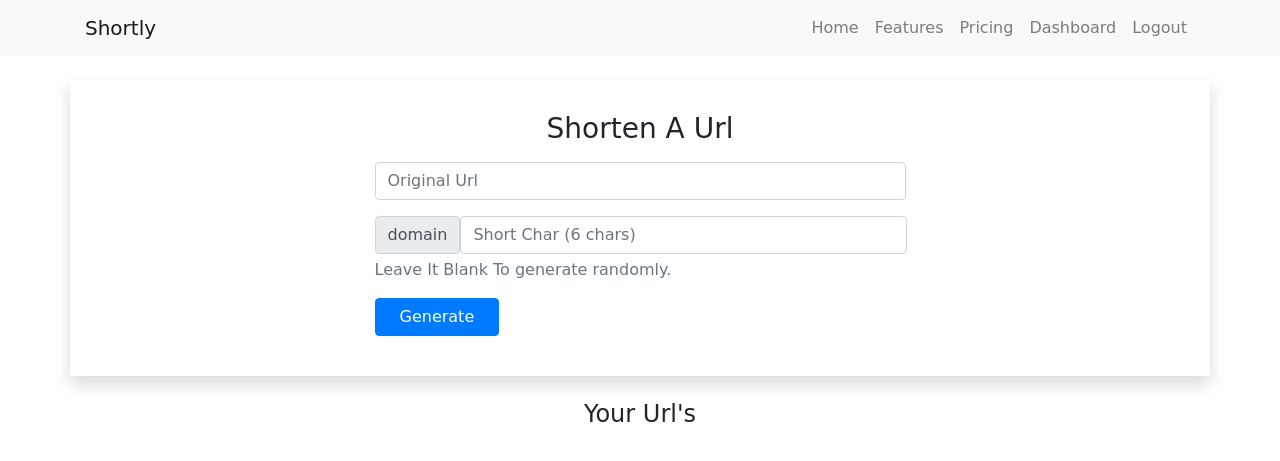
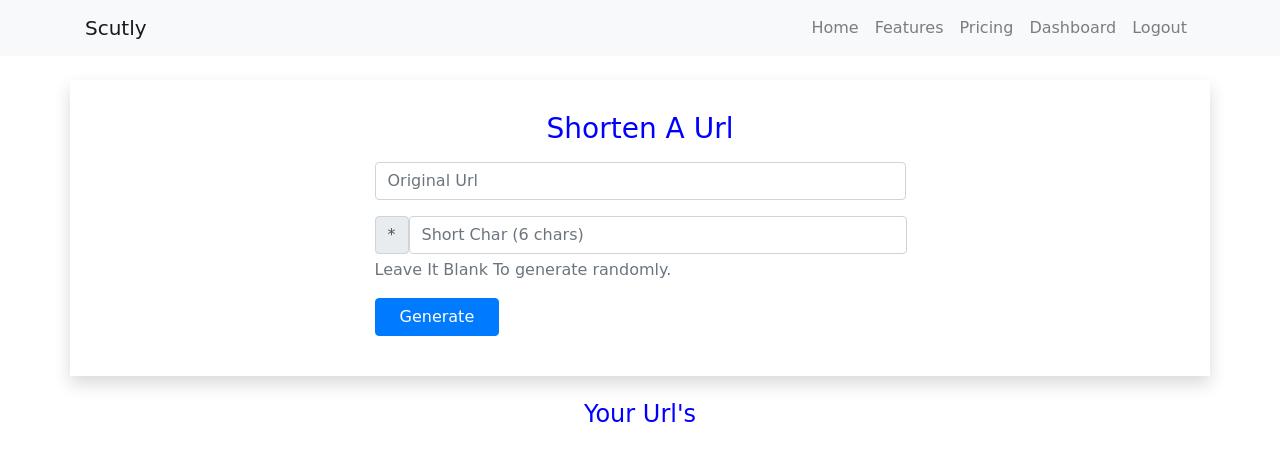
Before and after one commit to SurajSongara/url_shortner, a Django app: page /dashboard/ in a window 1280 px wide. Shown: the top 461 px of the page. Run offline with Django 3.2, Linux system fonts and the light colour scheme; a user stored in the database is signed in; data comes from the database, SQL or seed files in the repository; both versions use the stored data as it was after the commit; some libraries are stand-ins or nearby versions; some web fonts are replaced.

Commit message:
update1 commit

```diff
--- /dev/null
+++ b/static/css/test.css
@@ -0,0 +1,3 @@
+body{
+    color: blue;
+}
--- a/templates/nav.html
+++ b/templates/nav.html
@@ -1,3 +1,4 @@
+{% load static %}
 <!DOCTYPE html>
 <html lang="en">
 
@@ -9,7 +10,12 @@
     integrity="sha384-9aIt2nRpC12Uk9gS9baDl411NQApFmC26EwAOH8WgZl5MYYxFfc+NcPb1dKGj7Sk" crossorigin="anonymous">
   <link href="https://fonts.googleapis.com/css2?family=Baloo+Thambi+2:wght@400;500;600;700;800&display=swap"
     rel="stylesheet">
-  <title>Url Shortner</title>
+  <link rel = "icon" href = "{% static '\icons\scutly.ico' %}" type = "image/x-icon">
+  {% comment %} <link rel = "icon" href =
+  "https://media.geeksforgeeks.org/wp-content/cdn-uploads/gfg_200X200.png"
+          type = "image/x-icon"> {% endcomment %}
+  <title>Scutly</title>
+  <link rel="stylesheet" href="{% static '\css\test.css' %}">
   <style>
     body {
       font-family: 'Baloo Thambi 2', cursive;
@@ -20,7 +26,7 @@
 <body>
   <nav class="navbar navbar-expand-lg navbar-light bg-light">
     <div class="container">
-      <a class="navbar-brand" href="#">Shortly</a>
+      <a class="navbar-brand" href="#">Scutly</a>
       <button class="navbar-toggler" type="button" data-toggle="collapse" data-target="#navbarNavDropdown"
         aria-controls="navbarNavDropdown" aria-expanded="false" aria-label="Toggle navigation">
         <span class="navbar-toggler-icon"></span>
--- a/url_handler/views.py
+++ b/url_handler/views.py
@@ -7,7 +7,7 @@ from django.conf import settings
 
 # Create your views here.
 
-HOST_URL='domain'
+HOST_URL=settings.ALLOWED_HOSTS[0]
 def home(request, query=None):
     if not query or query is None:
         return redirect(dashboard)
--- a/url_shortner/settings.py
+++ b/url_shortner/settings.py
@@ -9,7 +9,7 @@ https://docs.djangoproject.com/en/3.1/topics/settings/
 For the full list of settings and their values, see
 https://docs.djangoproject.com/en/3.1/ref/settings/
 """
-
+import os
 from pathlib import Path
 
 # Build paths inside the project like this: BASE_DIR / 'subdir'.
@@ -20,7 +20,8 @@ BASE_DIR = Path(__file__).resolve(strict=True).parent.parent
 # See https://docs.djangoproject.com/en/3.1/howto/deployment/checklist/
 
 # SECURITY WARNING: keep the secret key used in production secret!
-SECRET_KEY = 'dwbz@o-%=5^yi3ud%t$r(+d6+*&f81w0tmgv(vcd5^2)js-ah*'
+
+SECRET_KEY = os.environ['SECRET_KEY']
 
 # SECURITY WARNING: don't run with debug turned on in production!
 DEBUG = False
@@ -122,3 +123,4 @@ USE_TZ = True
 
 STATIC_URL = '/static/'
 STATIC_ROOT = BASE_DIR / 'static'
+# STATICFILES_DIRS = [BASE_DIR / 'static',]
```
Also changed, not shown: db.sqlite3, static/icons/cut.ico (added), static/icons/scutly.ico (added).
